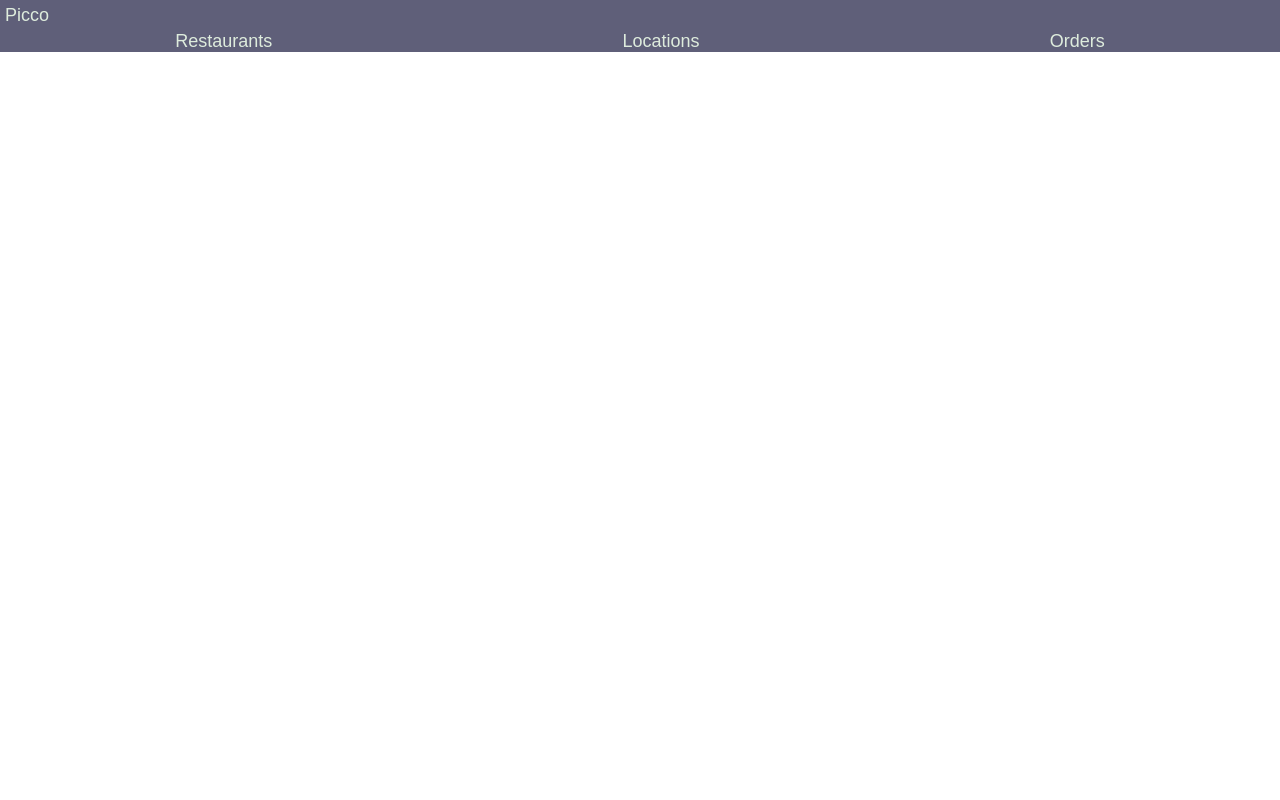
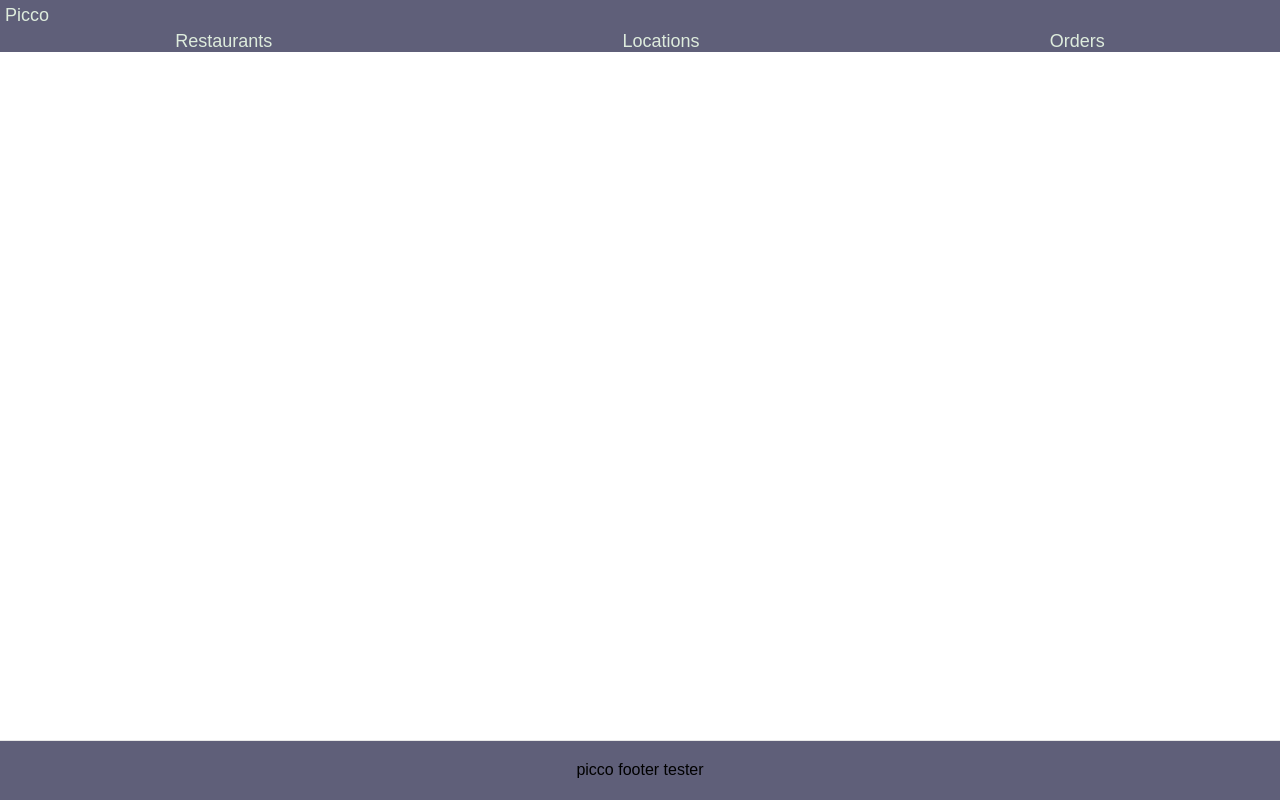
Before and after one commit to mattzshum/picco, a React (Create React App) app in the folder frontend/: page /restaurants/1 in a window 1280 px wide. Built offline with nearby package versions, Linux system fonts and the light colour scheme; no server answers.

Commit message:
added restaurandInfo page

```diff
--- a/frontend/src/App.js
+++ b/frontend/src/App.js
@@ -11,6 +11,7 @@ import Restaurant from './components/Restaurant';
 import Location from './components/Location';
 import Order from './components/Order';
 import RestaurandDetail from './components/RestaurantDetail'
+import Footer from './components/Footer'
 
 const App = () => {
 
@@ -23,8 +24,9 @@ const App = () => {
             <Route path='/restaurants' exact component={Restaurant} />
             <Route path='/locations' exact component={Location} />
             <Route path='/orders' exact component={Order} />
-            <Route path='/restaurants/:id>' component={RestaurandDetail} />
+            <Route path='/restaurants/:id' component={RestaurandDetail} />
           </Switch>
+          <Footer />
         </Router>
       </div>
   )
--- a/frontend/src/components/Footer.js
+++ b/frontend/src/components/Footer.js
@@ -6,8 +6,13 @@ class Footer extends Component{
     render(){
         return(
             <div>
-
+                <div class='phantom'></div>
+                <div class='footer'>
+                    <p>picco footer tester</p>
+                </div>
             </div>
         )
     }
 }
+
+export default Footer;
--- a/frontend/src/components/Restaurant.js
+++ b/frontend/src/components/Restaurant.js
@@ -19,9 +19,9 @@ const Restaurant = () => {
     }
 
     return(
-        <div>
+        <div class='restaurant-display'>
             <div className='restaurants'>
-                <h2>Restaurant</h2>
+                <h2>Restaurants</h2>
                 {restaurants && restaurants.map(restaurant =>(
                     <RestaurantCard
                       key={restaurant.id}
--- a/frontend/src/components/RestaurantCard.js
+++ b/frontend/src/components/RestaurantCard.js
@@ -1,11 +1,13 @@
 import React, { useState, useEffect } from 'react';
 import "../stylesheets/RestaurantCard.css"
+import {Link} from 'react-router-dom';
 
 const RestaurantCard = ({id, name, phone}) => {
     return (
         <div>
-            <h3>{name}</h3>
-            <p>{phone}</p>
+            <h3>ID: {id}</h3>
+            <Link to={`/restaurants/${id}`}>{name}</Link>
+            <p class='contact-info'>Phone Number: {phone}</p>
         </div>
     )
 }
--- a/frontend/src/components/RestaurantDetail.js
+++ b/frontend/src/components/RestaurantDetail.js
@@ -0,0 +1,25 @@
+import React, { useState, useEffect } from 'react';
+// import './App.css'
+
+function RestaurantDetail({ match }) {
+    useEffect(() => {
+        console.log('fetching restaurant details')
+        fetchRestaurantDetails();
+        console.log(match)
+    }, []);
+
+    const [restaurantDetail, setRestaurantDetail] = useState({});
+
+    const fetchRestaurantDetails = async () => {
+        const response = await fetch('http://127.0.0.1:5000/restaurants/1').then(res => res.json());
+        console.log(response)
+    }
+
+    return (
+        <div>
+            <p>{}</p>
+        </div>
+    )
+}
+
+export default RestaurantDetail;
--- a/frontend/src/stylesheets/Footer.css
+++ b/frontend/src/stylesheets/Footer.css
@@ -0,0 +1,18 @@
+.phantom {
+    display: block;
+    padding: 20px;
+    height: 60px;
+    width: 100%;
+}
+
+.footer {
+    background-color: #5f5f79;
+    border-top: 1px solid #E7E7E7;
+    text-align: center;
+    padding: 20px;
+    position: fixed;
+    left: 0;
+    bottom: 0;
+    height: 60px;
+    width: 100%;
+}
--- a/frontend/src/stylesheets/Restaurant.css
+++ b/frontend/src/stylesheets/Restaurant.css
@@ -1,3 +1,9 @@
+.restaurant-display{
+    /* background-color:black; */
+    height: fit-content;
+}
+
 h2{
-    color:#deecdd;
+    font-size: 30px;
+    color:#041b02;
 }
--- a/frontend/src/stylesheets/RestaurantCard.css
+++ b/frontend/src/stylesheets/RestaurantCard.css
@@ -0,0 +1,9 @@
+.name{
+    color:green;
+    margin-top: 50px;
+}
+
+.contact-info{
+    color:rgb(43, 80, 67);
+    font-size: 13px;
+}
```
